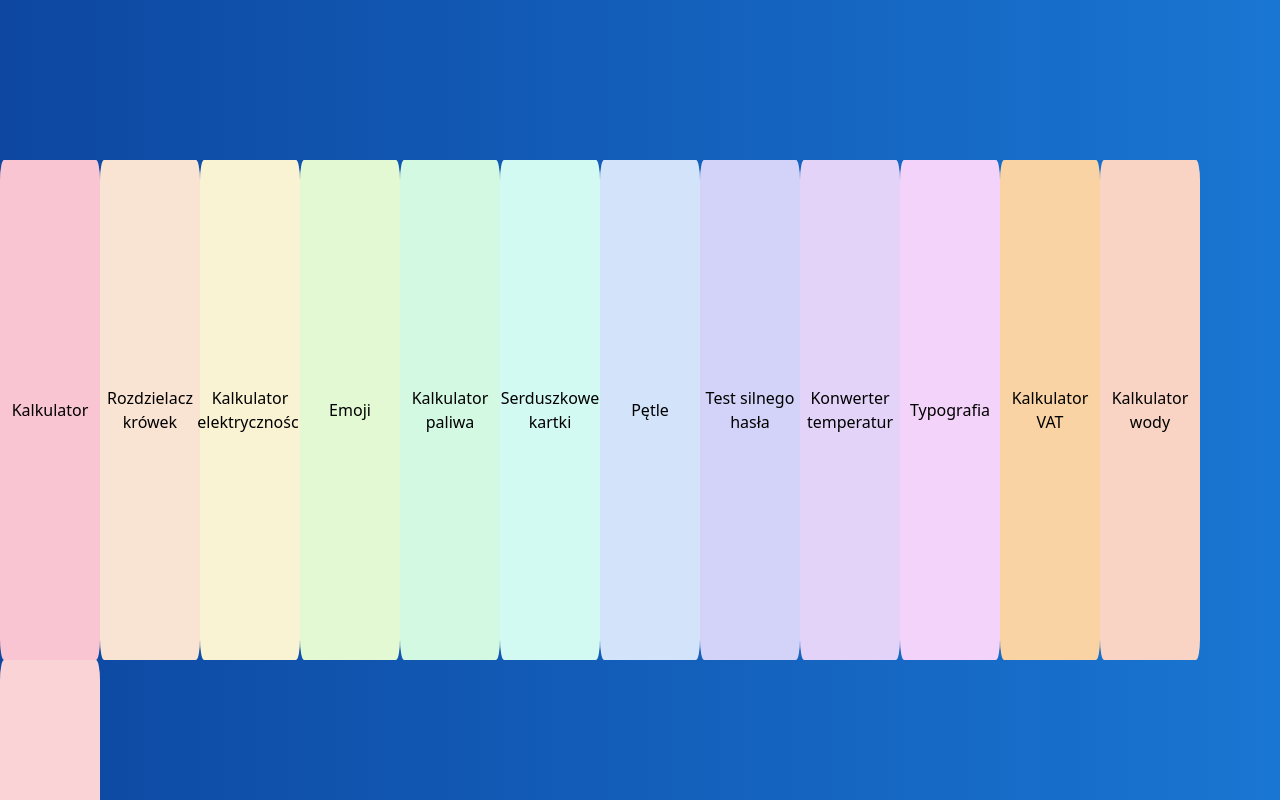
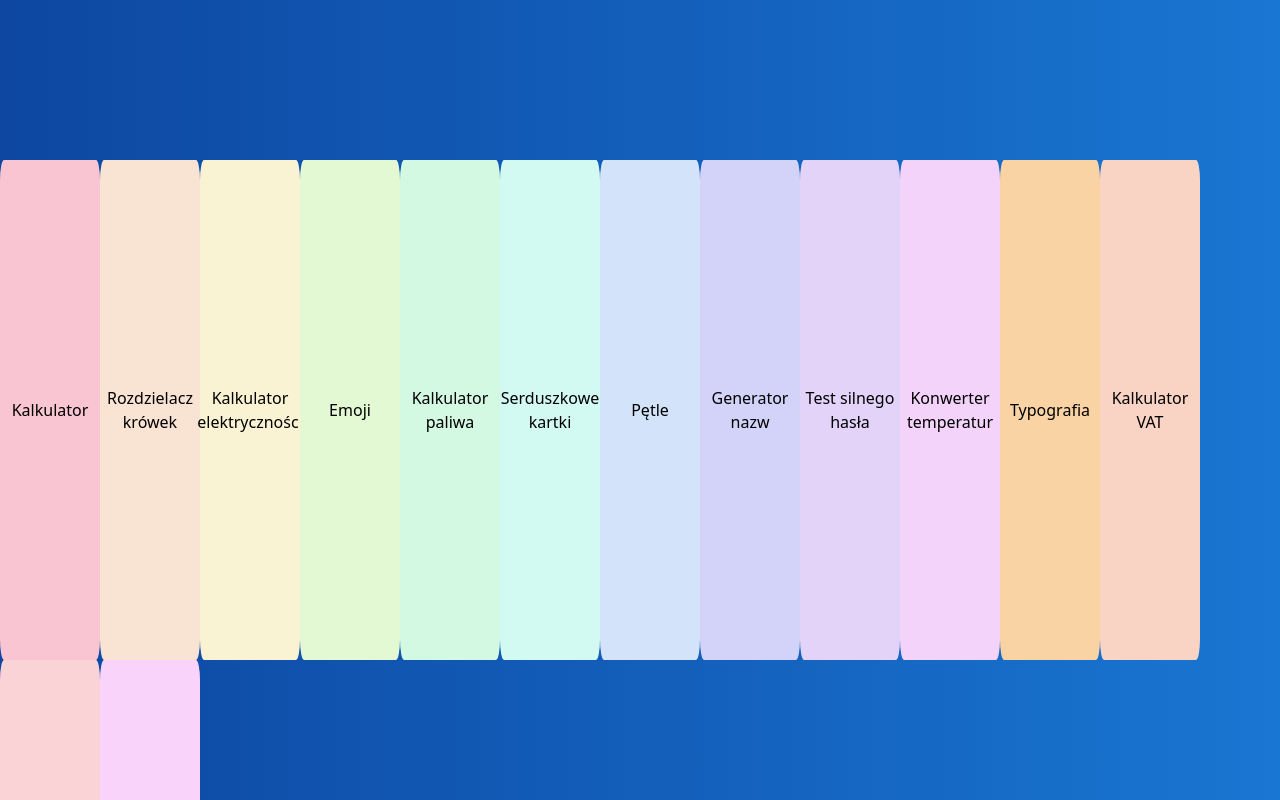
Before and after one commit to SeRyKii/sveltekit, a SvelteKit app: page / in a window 1280 px wide. Shown: the top 800 px of the page. Built offline with nearby package versions, Linux system fonts and the light colour scheme.

Commit message:
feat: Added icons to hover menu

```diff
--- a/src/routes/+page.svelte
+++ b/src/routes/+page.svelte
@@ -3,55 +3,73 @@
   const config = {
     calc: {
       name: 'Kalkulator',
-      description: 'Normalny kalkulator'
+      description: 'Normalny kalkulator',
+      icon: 'fa-calculator'
     },
     cow: {
       name: 'Rozdzielacz krówek',
-      description: 'Rozdzielanie krówek pomiedzy osobami'
+      description: 'Rozdzielanie krówek pomiedzy osobami',
+      icon: 'fa-cow'
     },
     electricity: {
       name: 'Kalkulator elektryczności',
-      description: 'Kalkulator do obliczania poboru elektryczności'
+      description: 'Kalkulator do obliczania poboru elektryczności',
+      icon: 'fa-bolt'
     },
     emoji: {
       name: 'Emoji',
-      description: 'Konwertowanie tekstu na emoji'
+      description: 'Konwertowanie tekstu na emoji',
+      icon: 'fa-icons'
     },
     fuel: {
       name: 'Kalkulator paliwa',
-      description: 'Kalkulator do obliczania kosztów paliwa'
+      description: 'Kalkulator do obliczania kosztów paliwa',
+      icon: 'fa-gas-pump'
     },
     heartcards: {
       name: 'Serduszkowe kartki',
-      description: 'Generator kartek serduszkowych'
+      description: 'Generator kartek serduszkowych',
+      icon: 'fa-heart'
     },
     loops: {
       name: 'Pętle',
-      description: 'Tworzenie sekwencji liczb pętlą for'
+      description: 'Tworzenie sekwencji liczb pętlą for',
+      icon: 'fa-rotate-left'
+    },
+    names: {
+      name: 'Generator nazw',
+      description: 'Narzędzie do generowania nazw',
+      icon: 'fa-signature'
     },
     password: {
       name: 'Test silnego hasła',
-      description: 'Test do sprawdzenia czy hasło jest silne'
+      description: 'Test do sprawdzenia czy hasło jest silne',
+      icon: 'fa-key'
     },
     temp: {
       name: 'Konwerter temperatur',
-      description: 'Konwertuje temperaturę z jednostki na drugą'
+      description: 'Konwertuje temperaturę z jednostki na drugą',
+      icon: 'fa-thermometer'
     },
     typography: {
       name: 'Typografia',
-      description: 'Sprawdzanie jak wygląda czcionka'
+      description: 'Sprawdzanie jak wygląda czcionka',
+      icon: 'fa-font'
     },
     vat: {
       name: 'Kalkulator VAT',
-      description: 'Oblicz VAT'
+      description: 'Oblicz VAT',
+      icon: 'fa-percent'
     },
     water: {
       name: 'Kalkulator wody',
-      description: 'Oblicz w jakim stanie będzie woda'
+      description: 'Oblicz w jakim stanie będzie woda',
+      icon: 'fa-droplet'
     },
     zamowienia: {
       name: 'Zamówienia',
-      description: 'Zamów oprogramowanie'
+      description: 'Zamów oprogramowanie',
+      icon: 'fa-cart-shopping'
     }
   };
   // end config
@@ -118,6 +136,10 @@
   let interval: ReturnType<typeof setInterval>;
 
   onMount(() => {
+    const script = document.createElement('script');
+    script.src = 'https://kit.fontawesome.com/d617030d1d.js';
+    script.crossOrigin = 'anonymous';
+    document.body.appendChild(script);
     interval = setInterval(() => {
       nextMode();
       if (mode == 0) {
@@ -158,7 +180,11 @@
           const hoverCardp = document.createElement('p');
           const hoverTextDiv = document.createElement('div');
           const icon = document.createElement('i');
-          icon.classList.add('');
+          icon.classList.add('fa-solid', route.json.icon);
+          icon.style.color = '#ffffff';
+          icon.style.fontSize = '48px';
+          icon.style.marginRight = '1rem';
+          icon.style.marginLeft = '0.5rem';
           hoverCard.classList.add(
             'bg-black',
             'p-2',
@@ -168,12 +194,14 @@
             'absolute',
             'z-10',
             'flex',
-            'flex-row'
+            'flex-row',
+            'items-center'
           );
           hoverCardh1.classList.add('text-white', 'text-2xl');
           hoverCardp.classList.add('text-white', 'text-xl');
           hoverCardh1.innerText = route.name;
           hoverCardp.innerText = route.json.description;
+          hoverCard.appendChild(icon);
           hoverTextDiv.appendChild(hoverCardh1);
           hoverTextDiv.appendChild(hoverCardp);
           hoverCard.appendChild(hoverTextDiv);
```
